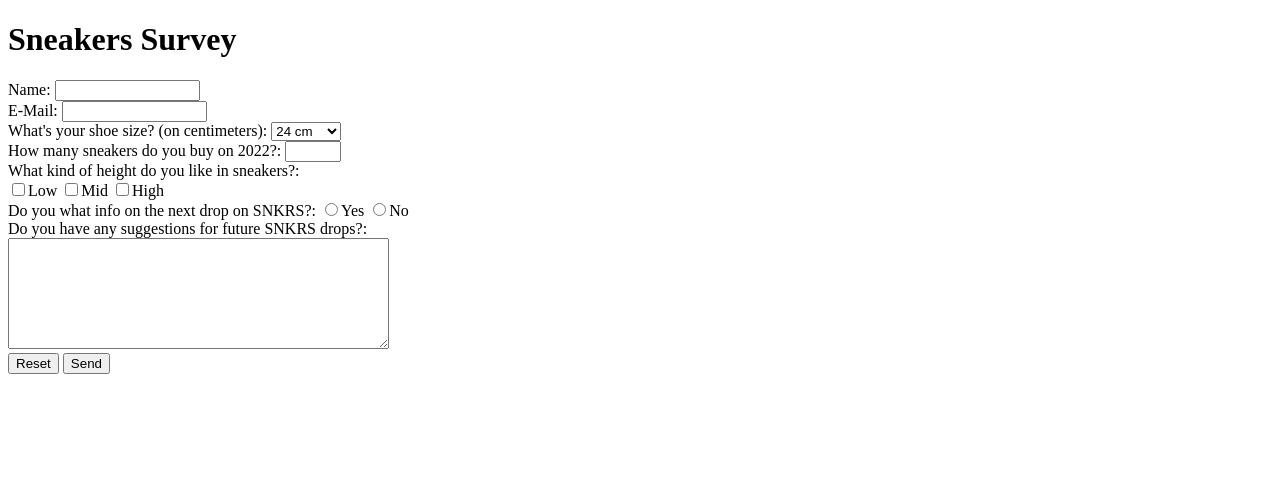
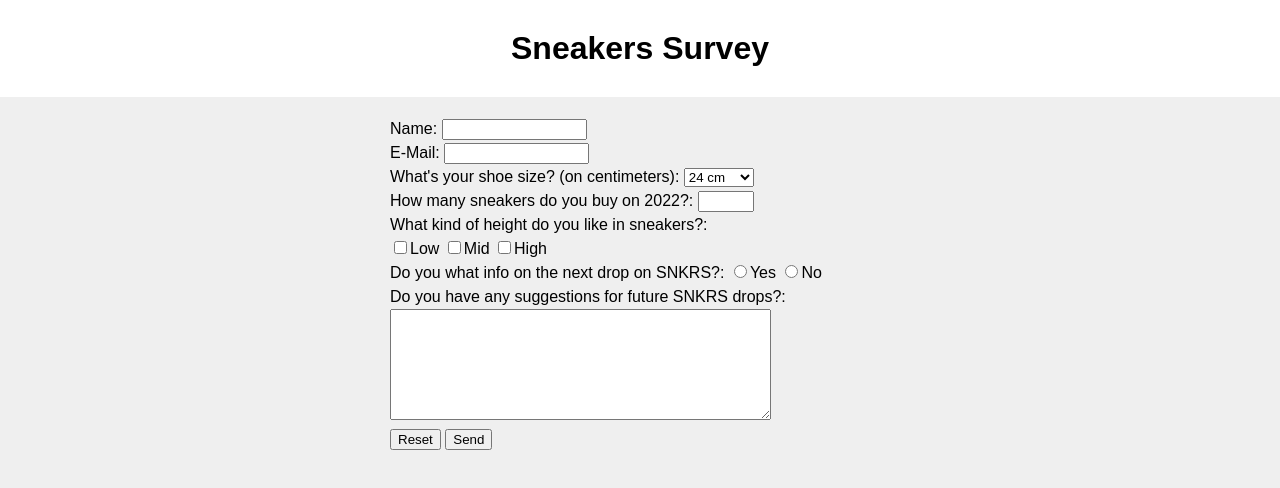
Before and after one commit to AlexisGuevara-Ksquare/TechnicalLiveSessions, a plain HTML site: page SurveyForm/index.html in a window 1280 px wide. Drawn offline with Linux system fonts and the light colour scheme.

Commit message:
Activity 3 - Survey Form

```diff
--- a/SurveyForm/index.html
+++ b/SurveyForm/index.html
@@ -6,6 +6,7 @@
     <meta http-equiv="X-UA-Compatible" content="IE=edge">
     <meta name="viewport" content="width=device-width, initial-scale=1.0">
     <meta name="description" content="Web Site for a sneakers survey">
+    <link rel="stylesheet" href="style.css">
     <title>SNKRS Survey</title>
 </head>
 <body>
@@ -58,7 +59,7 @@
         </form>
     </main>
 
-    <footer></footer>
+    <!-- <footer><p>Alexis Guevara Aramburo - alexis.guevara@itksquare.edu.mx</p></footer> -->
 
 </body>
 </html>
--- a/SurveyForm/style.css
+++ b/SurveyForm/style.css
@@ -0,0 +1,27 @@
+
+body {
+    margin: 0;
+    padding: 0;
+    font-size: 16px;
+    line-height: 1.5em;
+    background: #efefef;
+    font-family: Arial, Helvetica, sans-serif;
+}
+
+header {
+    max-width: 100%;
+    background: rgb(255, 255, 255);
+    padding: 15px;
+    text-align: center;
+}
+
+form {
+    max-width: 500px;
+    margin: 0 auto;
+    padding: 20px;
+}
+
+footer {
+    font-size: 10px;
+    background: rgb(33, 33, 33);
+}
```
